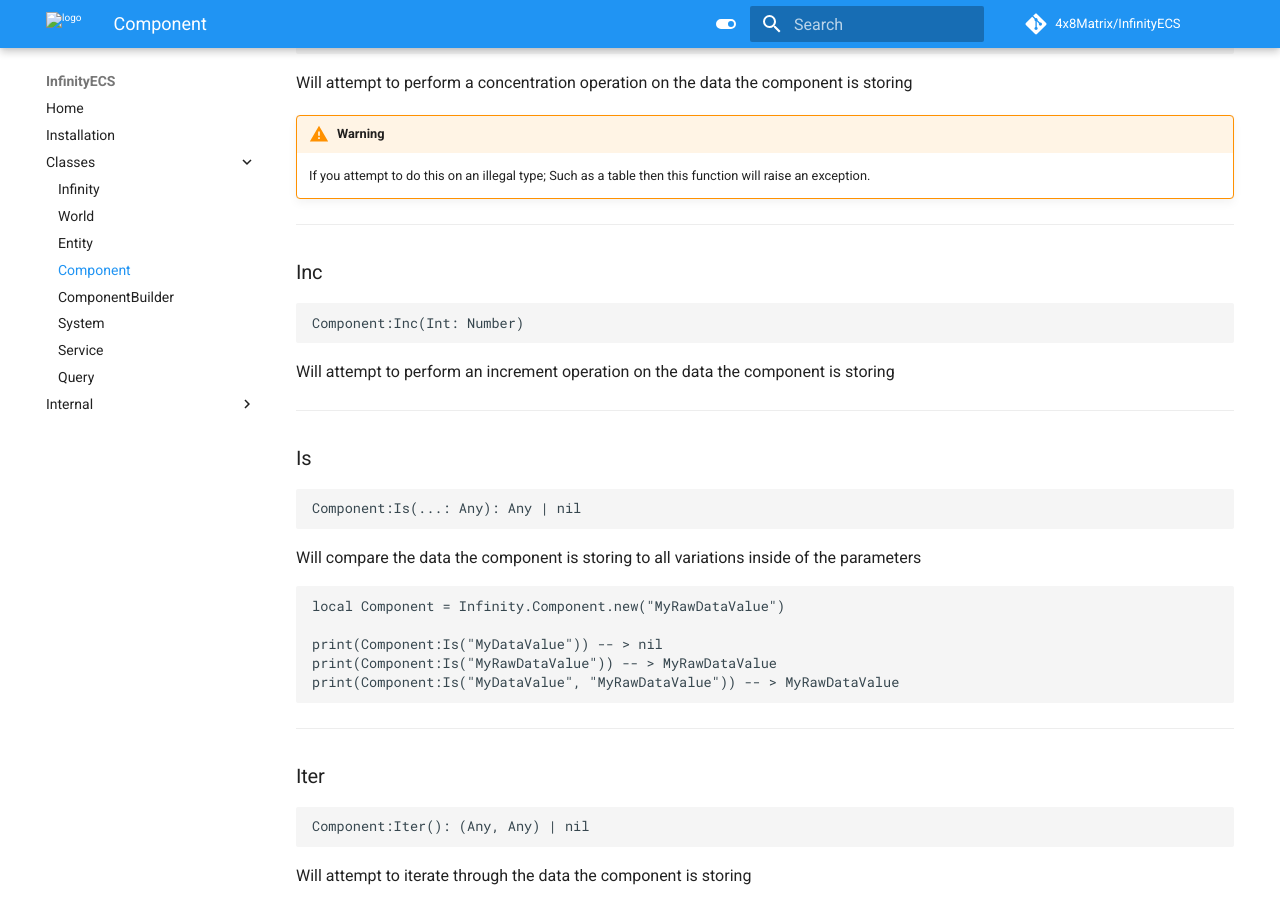
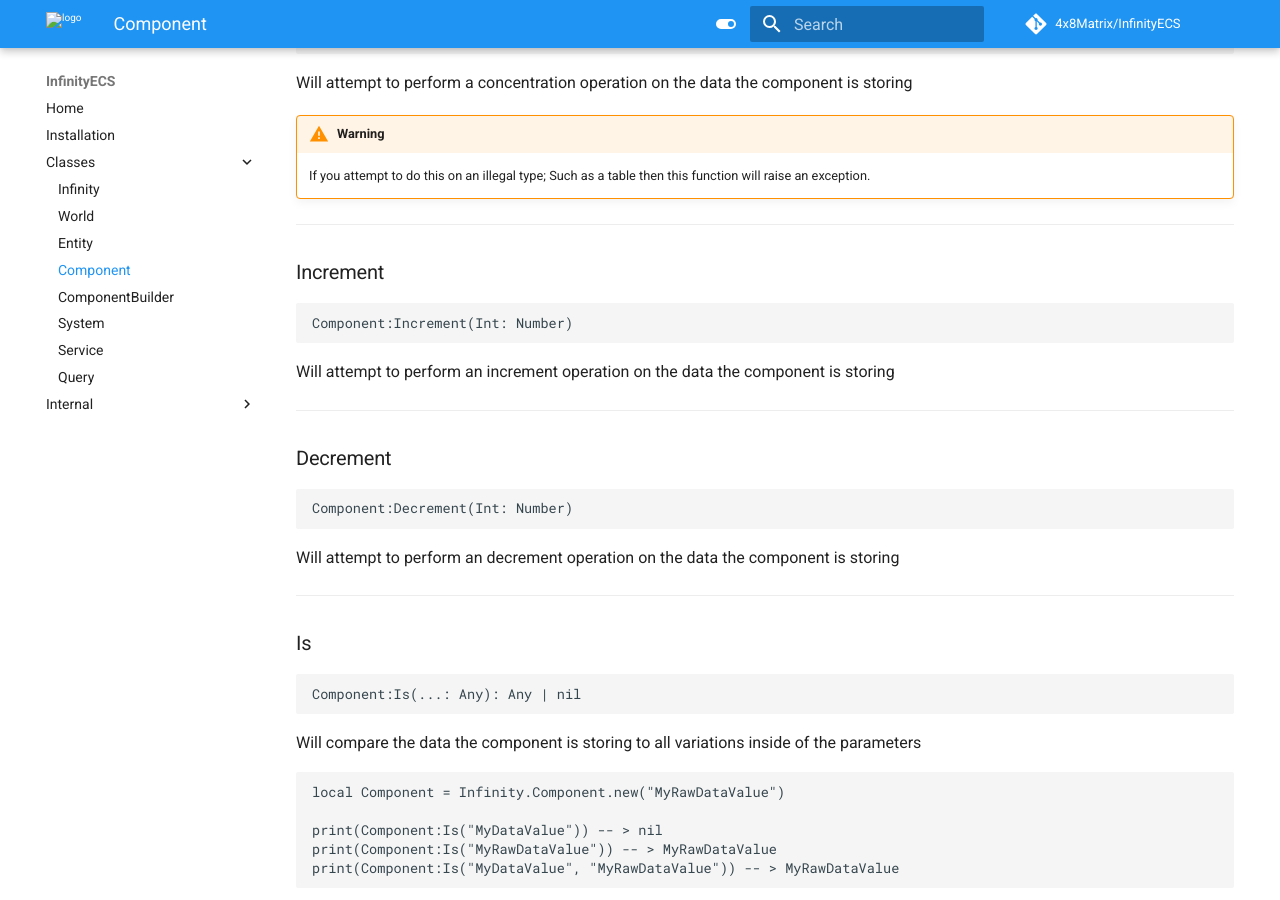
Before and after one commit to 4x8Matrix/InfinityECS, an MkDocs documentation site: the page built from website/pages/classes/component.md, in a window 1280 px wide and 900 px high, scrolled down 957 px. Built offline with MkDocs 1.6.1 and Material for MkDocs 9.7.7, drawn with Linux system fonts in a browser that asks for light colours; comment, search, counter and statistics services are not loaded; old or Windows-style settings are respelled for this version of MkDocs.

Commit message:
Additions to Component (and a fix for the last fix :joy:)

````diff
--- a/website/pages/classes/component.md
+++ b/website/pages/classes/component.md
@@ -37,12 +37,20 @@ Will attempt to perform a concentration operation on the data the component is s
 	If you attempt to do this on an illegal type; Such as a table then this function will raise an exception.
 
 ---
-### Inc
+### Increment
 ```
-Component:Inc(Int: Number)
+Component:Increment(Int: Number)
 ```
 
 Will attempt to perform an increment operation on the data the component is storing
+
+---
+### Decrement
+```
+Component:Decrement(Int: Number)
+```
+
+Will attempt to perform an decrement operation on the data the component is storing
 
 ---
 ### Is
````
Also changed, not shown: 1 other file.
